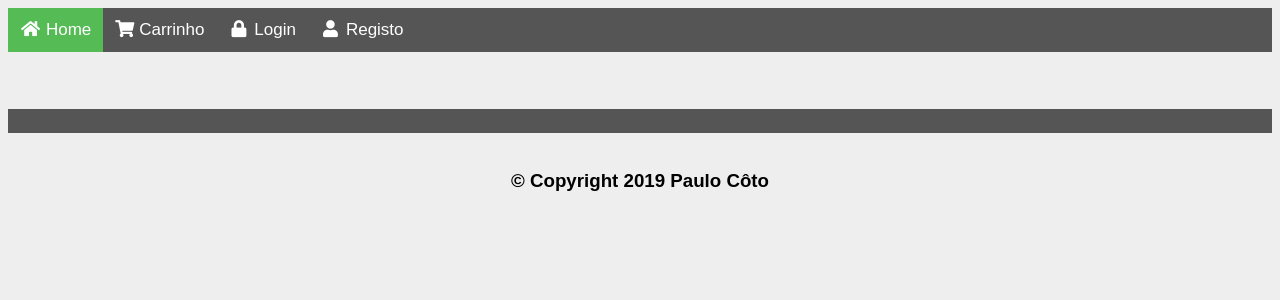
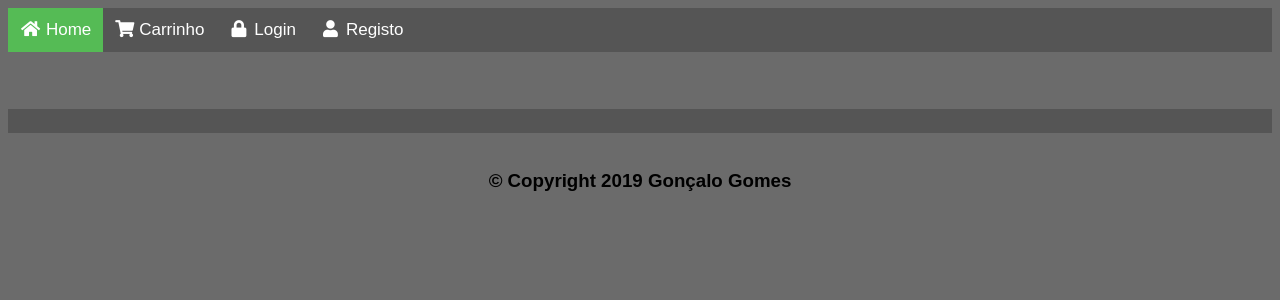
Before and after one commit to Goncaloalexandrefgomes/Airsoft, a Flask app: template templates/produtos.html in a window 1280 px wide. Shown: the top 300 px of the page. Run offline with Flask 2, Linux system fonts and the light colour scheme; the template is opened without the code that fills it, so the values that code supplies are empty; parts of the project's set-up code (start-up, migrations or seed data) failed here and were passed over.

Commit message:
Background change - image shop

```diff
--- a/static/style.css
+++ b/static/style.css
@@ -1,5 +1,5 @@
 body {
-  background-color: #EEE;
+  background-color: #6b6b6b;
   font-family: Arial, Helvetica, sans-serif;
 }
 
@@ -35,7 +35,7 @@ fieldset {
 
 table, td {
   background-color: lightgray;
-  border: 30px solid lightgray;
+  border: 30px solid #494949;
   border-collapse: collapse;
 }
 
--- a/templates/carrinho.html
+++ b/templates/carrinho.html
@@ -5,10 +5,9 @@
 
 {% block conteudo %}
 <center>
-    <h1>Lista de Compras</h1>
     {% if carrinho.__len__() == 0 %}
-    <h3>O seu carrinho de compras está vazio.</h3>
-    <img src="/static/images/carrinho.png">
+    <b><h2>O seu carrinho de compras está vazio.</h2></b>
+    <img src="/static/images/shop.png">
     {% else %}
     <!-- O número máximo de items por linha é ... ? -->
     {% set items = loja.items_linha %}
--- a/templates/layout.html
+++ b/templates/layout.html
@@ -38,7 +38,7 @@
 {% endblock %}
 
 <br><center>
-<h3>&copy; Copyright 2019 Paulo Côto</h3>
+<h3>&copy; Copyright 2019 Gonçalo Gomes</h3>
 </center>
 </body>
 </html>
```
